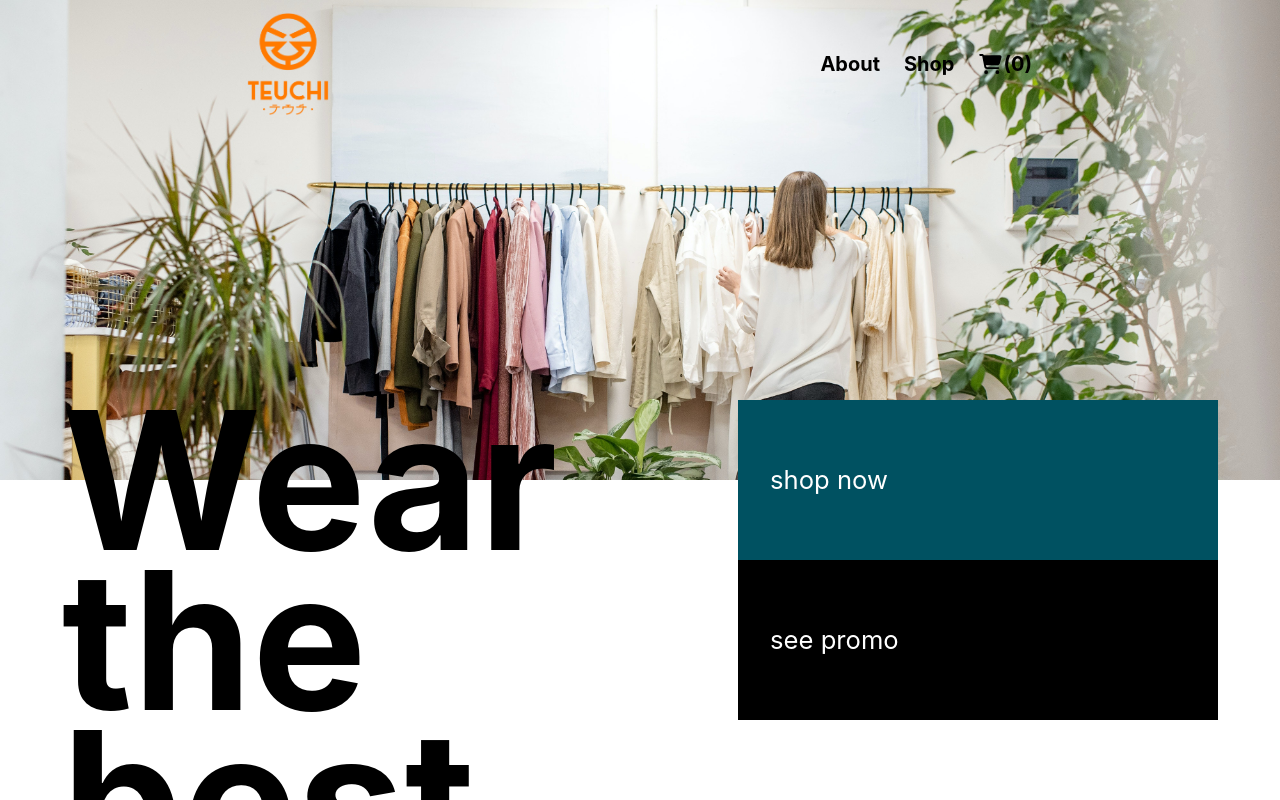
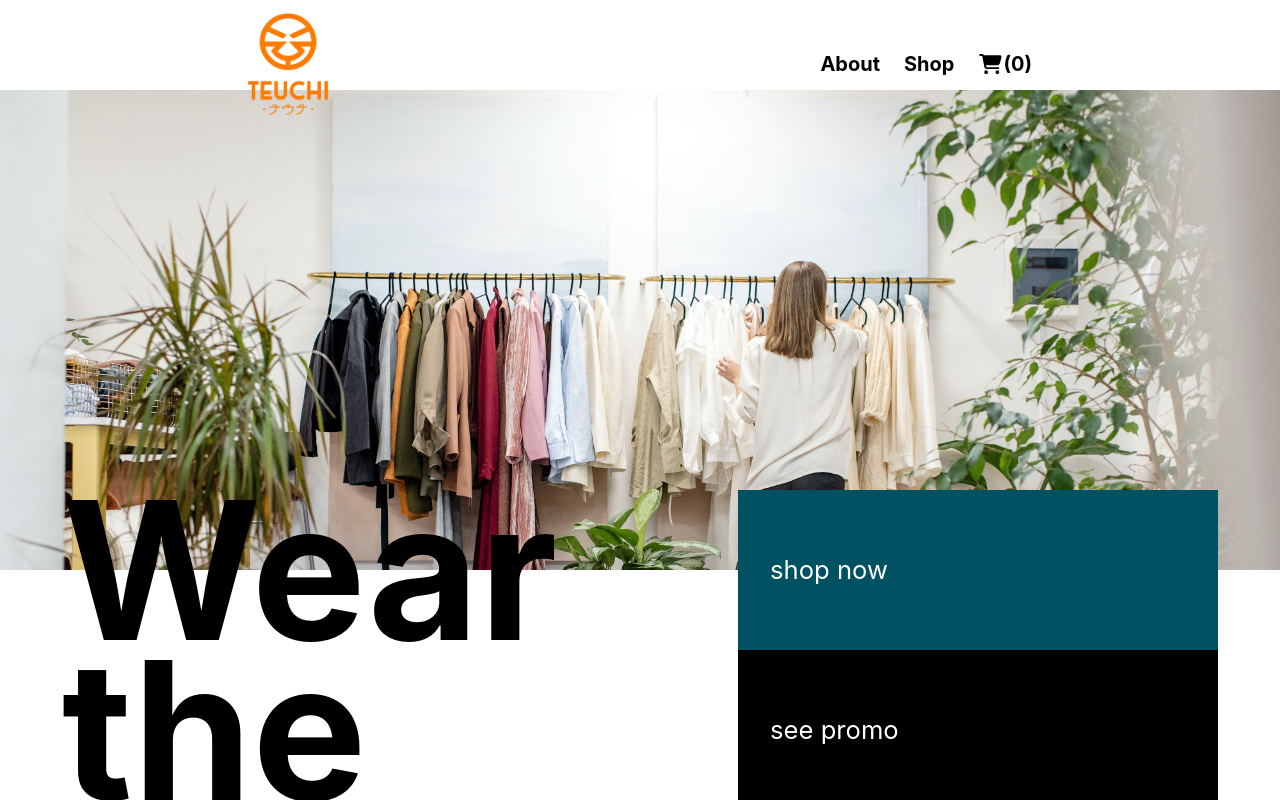
Before and after one commit to marcSitze/chaudchaud, a Next.js app: page / in a window 1280 px wide. Shown: the top 800 px of the page. Built offline with nearby package versions, Linux system fonts and the light colour scheme.

Commit message:
add classname

```diff
--- a/components/Layouts/BaseWrapper/index.tsx
+++ b/components/Layouts/BaseWrapper/index.tsx
@@ -1,12 +1,13 @@
 import React from "react";
 import Navbar from "../Navbar";
 import Footer from "../Footer";
+import styles from './Styles.module.css'
 
 const BaseWrapper = ({ children }: { children: React.ReactNode }) => {
   return (
     <div>
       <Navbar />
-      <div style={{ paddingTop: 150, paddingBottom: 100 }}>{children}</div>
+      <div className={styles.container}>{children}</div>
       <Footer />
     </div>
   );
```
